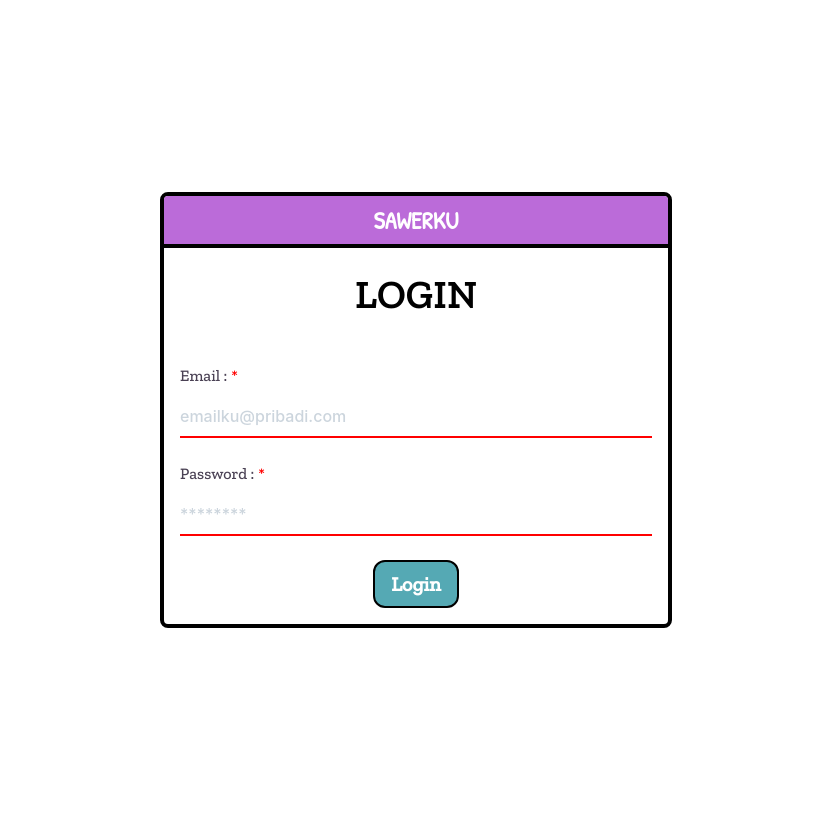
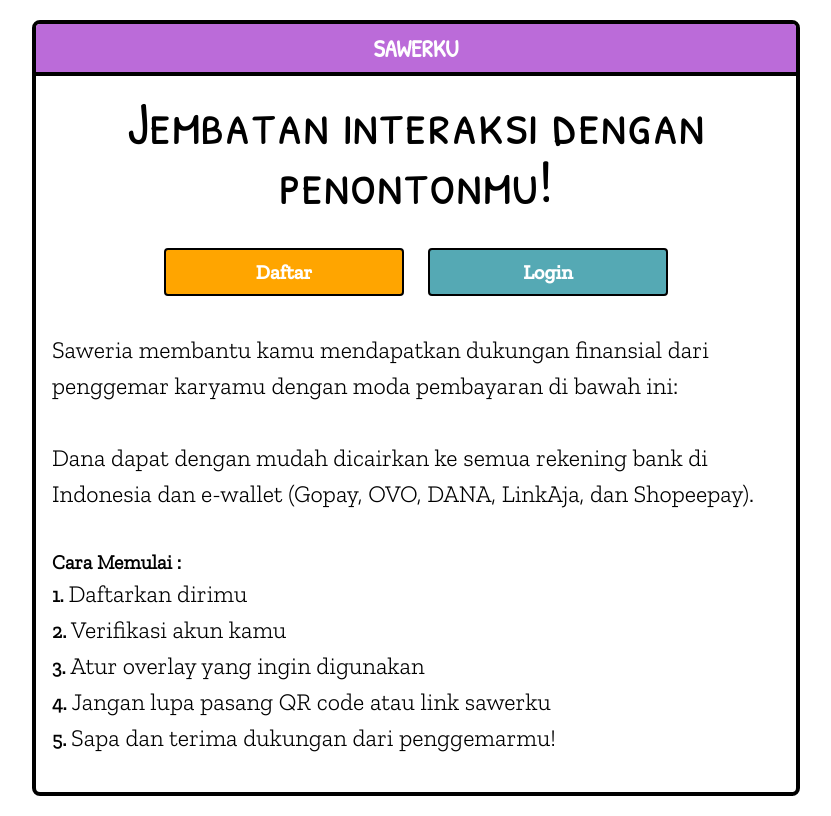
Before and after one commit to Irfanakbari/frontend-sawerku, a Next.js app: page / in a window 1280 px wide. Shown: the whole page, without its empty margins (224-1055 px from the left). Built offline with nearby package versions, Linux system fonts and the light colour scheme.

Commit message:
index page

```diff
--- a/components/module/timer.js
+++ b/components/module/timer.js
@@ -30,7 +30,7 @@ class TimerModule extends React.Component {
     addTime = (nominal) => {
         let temp;
         for (let i = 0; i < this.rule.length; i++) {
-            if (nominal >= this.rule[i].gross) {
+            if (nominal >= parseInt(this.rule[i].gross)) {
                 temp = this.rule[i];
                 // if current temp less than next temp
                 // if (this.rule[i + 1] && temp.gross < this.rule[i + 1].gross) {
--- a/next.config.js
+++ b/next.config.js
@@ -1,5 +1,10 @@
 /** @type {import('next').NextConfig} */
 const nextConfig = {
+  images: {
+    domains: [
+      'dailybahasainggris.com',
+    ],
+  },
   reactStrictMode: false,
 }
 
--- a/pages/index.js
+++ b/pages/index.js
@@ -1,7 +1,81 @@
-import Login from "./login"
+import Head from "next/head";
+import Link from "next/link";
 
 export default function Home() {
   return (
-    <Login/>
-  )
+    <>
+      <Head>
+        <title>Jembatan interaksi dengan penontonmu | Sawerku</title>
+      </Head>
+      <div className="flex items-center justify-center">
+        <div className="container lg:w-3/5 sm:w-3/5 border-4 border-black mt-5 mb-5 rounded-lg text-center mx-5 overflow-hidden">
+          <div className="flex flex-col font-patrick text-2xl items-center justify-center border-b-4 p-2 text-white font-semibold border-black bg-[#BB6BD9]">
+            SAWERKU
+          </div>
+          <h1 className="mt-4 text-6xl font-patrick">
+            Jembatan interaksi dengan penontonmu!
+          </h1>
+          <br />
+          <Link href="/register">
+            <button className="bg-[orange] m-3 w-60 hover:bg-[#e2b766] border-2 border-black text-white font-semibold font-zillaSlabMedium text-xl py-2 px-4 rounded focus:outline-none focus:shadow-outline">
+              Daftar
+            </button>
+          </Link>
+          <Link href="/login">
+            <button className="bg-[#55A9B4] m-3 w-60 hover:bg-[#196b76] border-2 border-black text-white font-semibold font-zillaSlabMedium text-xl py-2 px-4 rounded focus:outline-none focus:shadow-outline">
+              Login
+            </button>
+          </Link>
+          <br />
+          <br />
+          <div className="text-left ml-4 mr-4 text-[24px] font-zillaSlabLight">
+            <p>
+              Saweria membantu kamu mendapatkan dukungan finansial dari
+              penggemar karyamu dengan moda pembayaran di bawah ini:
+            </p>
+            <br />
+            <p>
+              Dana dapat dengan mudah dicairkan ke semua rekening bank di
+              Indonesia dan e-wallet (Gopay, OVO, DANA, LinkAja, dan Shopeepay).
+            </p>
+            <br />
+            <p className="text-xl font-bold">Cara Memulai : </p>
+            <ul>
+              <li>
+                <p>
+                  <span className="text-xl font-bold">1. </span>
+                  Daftarkan dirimu
+                </p>
+              </li>
+              <li>
+                <p>
+                  <span className="text-xl font-bold">2. </span>
+                  Verifikasi akun kamu
+                </p>
+              </li>
+              <li>
+                <p>
+                  <span className="text-xl font-bold">3. </span>
+                  Atur overlay yang ingin digunakan
+                </p>
+              </li>
+              <li>
+                <p>
+                  <span className="text-xl font-bold">4. </span>
+                  Jangan lupa pasang QR code atau link sawerku
+                </p>
+              </li>
+              <li>
+                <p>
+                  <span className="text-xl font-bold">5. </span>
+                  Sapa dan terima dukungan dari penggemarmu!
+                </p>
+              </li>
+            </ul>
+            <br />
+          </div>
+        </div>
+      </div>
+    </>
+  );
 }
```
